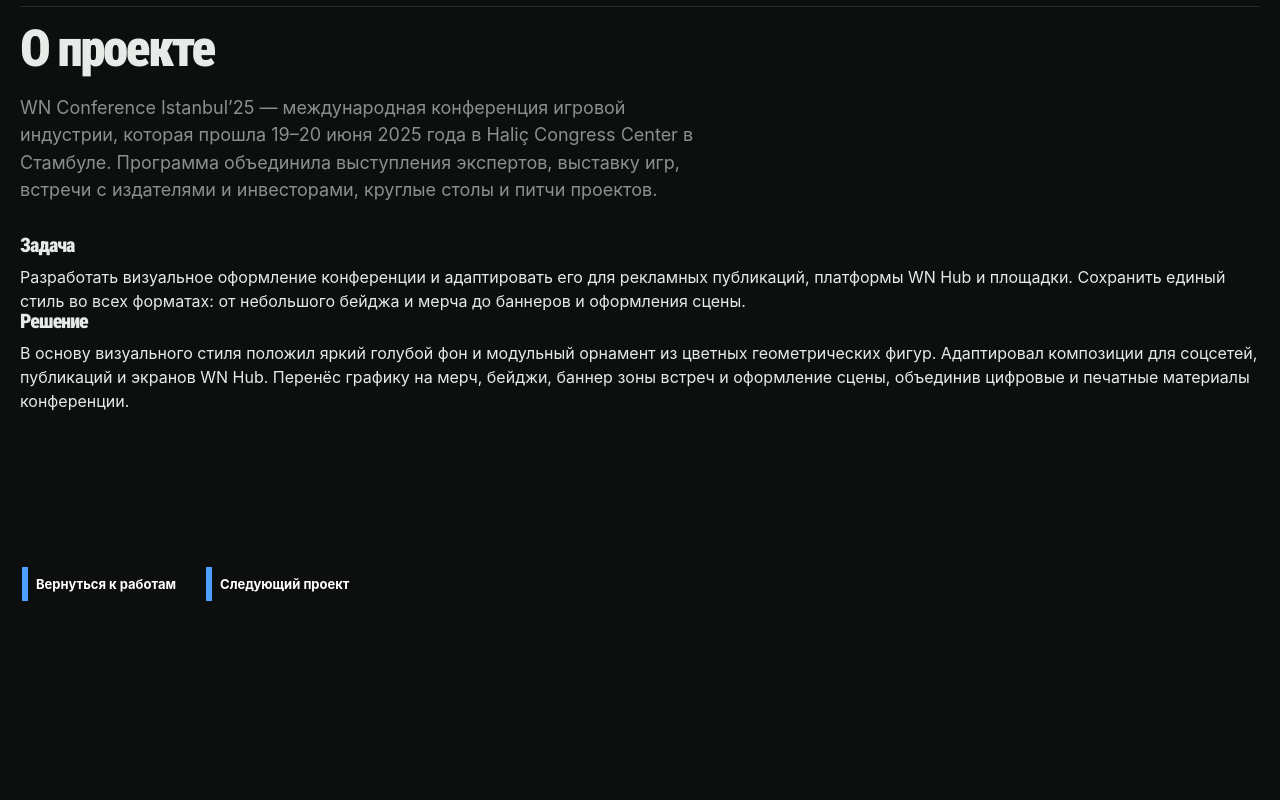
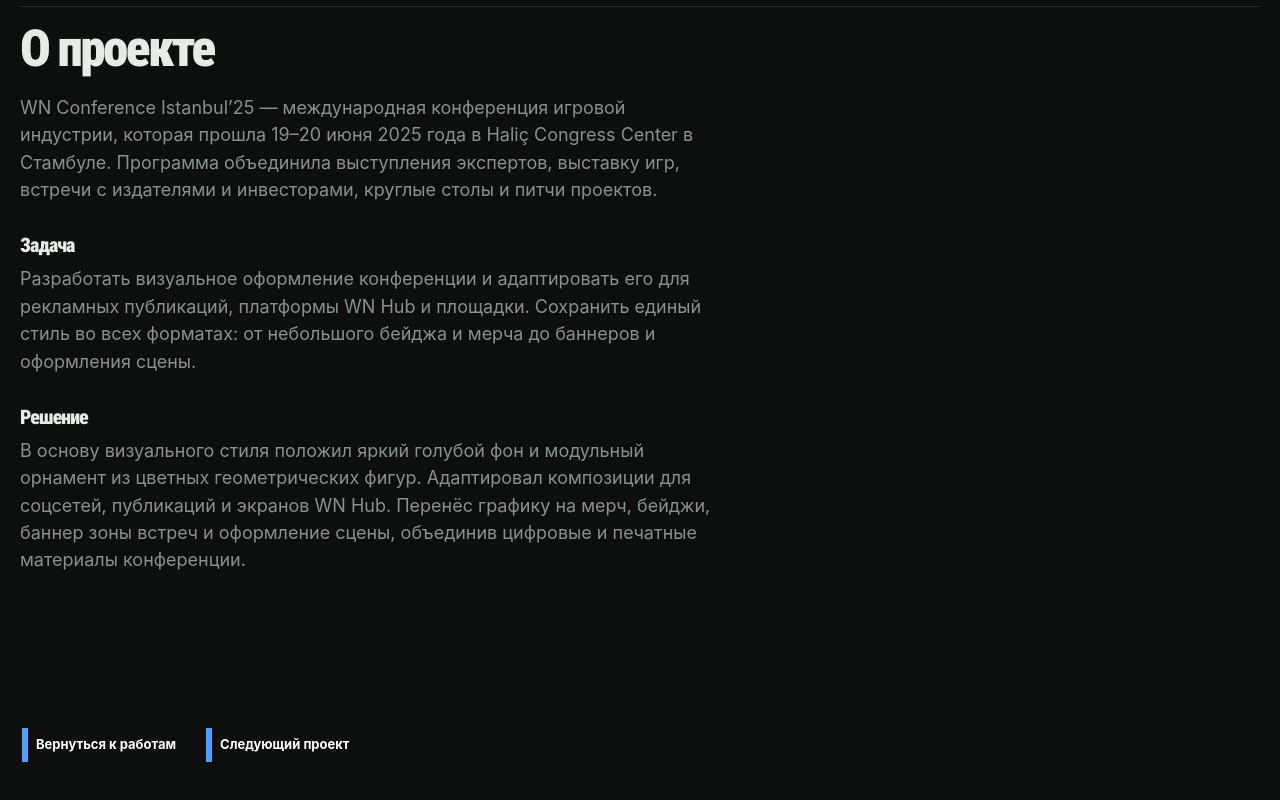
Before and after one commit to light-lad/design-portfolio, a plain HTML site: page case-page-2.html in a window 1280 px wide. Shown: the part 2437-3237 px from the top of the page. Drawn offline with Linux system fonts and the light colour scheme.

Commit message:
Improve case description layout and contact line break

```diff
--- a/case-page-2.html
+++ b/case-page-2.html
@@ -1156,6 +1156,13 @@ h1,h2,h3,h4,h5,h6 { font-family:"Roboto Condensed", "Arial Narrow", sans-serif !
 .service-card-content h3,.work-content h3,.summary-card h3 { font-size:20px; margin:0 0 12px; }
 .service-card-content p,.work-content p,.summary-card p { font-size:16px; line-height:1.5; margin:0; }
 </style>
+<style>
+/* Keep project notes aligned, readable, and evenly spaced. */
+#summary .section-head { margin-bottom:34px; }
+.case-summary { display:flex; flex-direction:column; gap:34px; }
+.summary-card { max-width:700px; }
+.summary-card p { max-width:700px; color:var(--muted); font-size:18px; line-height:1.52; margin:0; }
+</style>
 </head>
 
 <body>
```
Also changed, not shown: case-page-1.html (+7 -0 lines), case-page-4.html (+7 -0 lines), index.html (+1 -1 lines).
